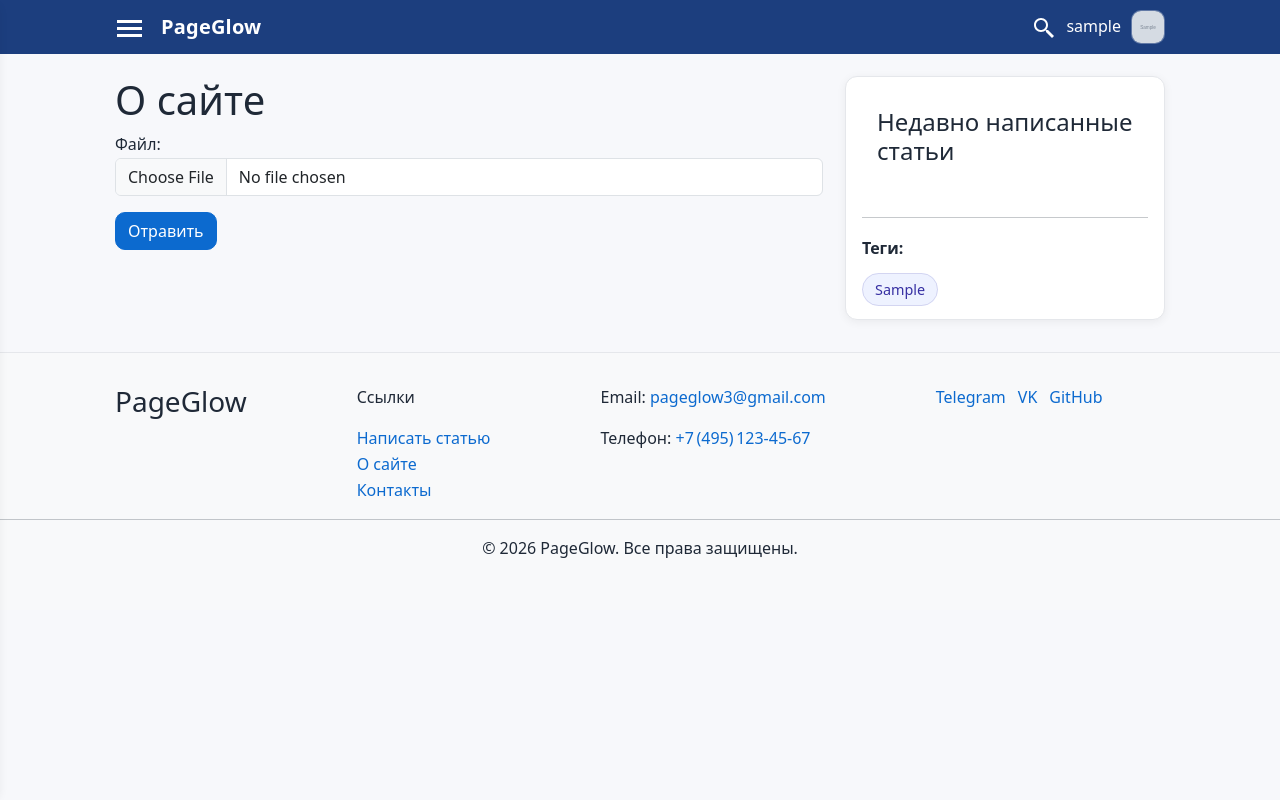
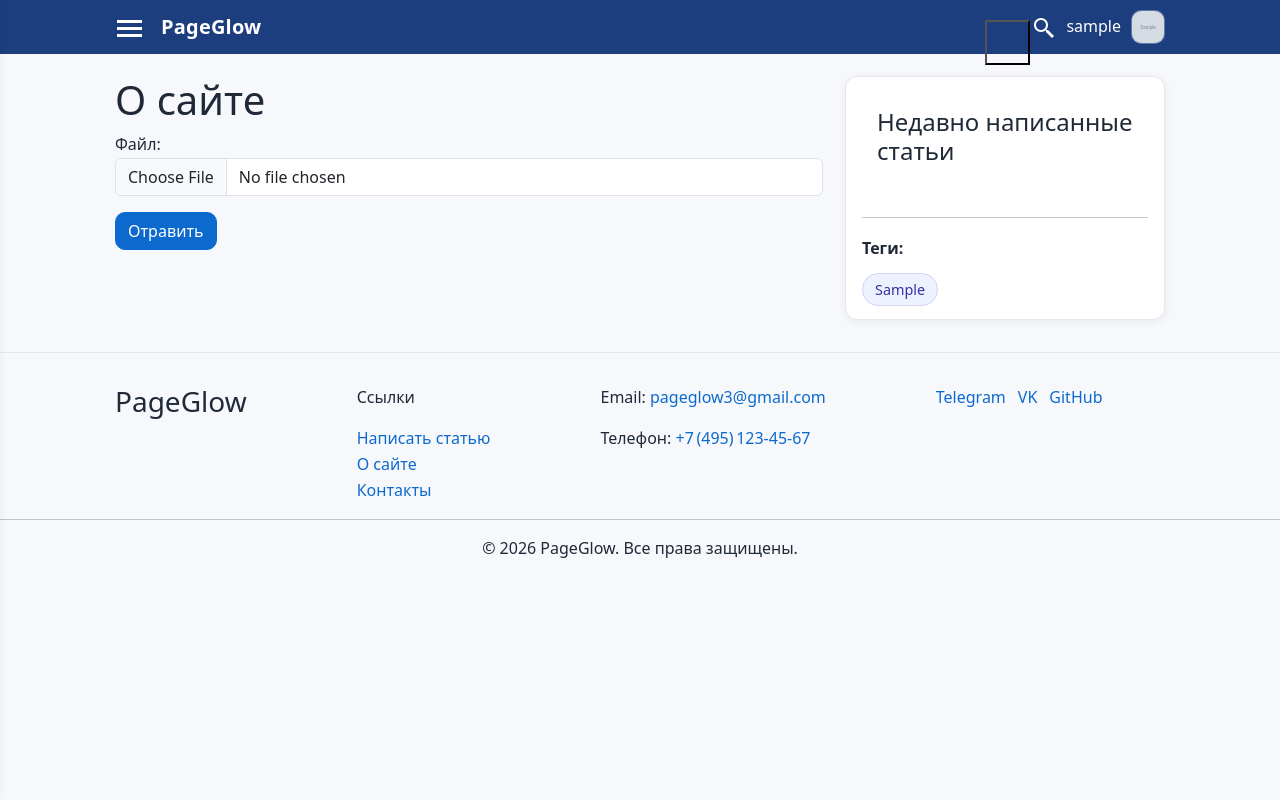
Before and after one commit to guseintarss/PageGlow3.0, a Django app: page /about/ in a window 1280 px wide. Run offline with Django 5.2, Linux system fonts and the light colour scheme; a user stored in the database is signed in; tables that the repository leaves empty hold one stand-in row (values such as "Sample post"); grey boxes marked "Sample" are stand-in pictures; some libraries are stand-ins or nearby versions.

Commit message:
dark-theme

```diff
--- a/PageGlow/main/static/main/css/app.css
+++ b/PageGlow/main/static/main/css/app.css
@@ -2,6 +2,7 @@
 
 :root{
   --bg: #f7f8fb;
+  --bg-header: #1c3e7e;
   --surface: #ffffff;
   --text: #1f2937;
   --muted: #6b7280;
@@ -12,11 +13,35 @@
   --radius: 12px;
 
   /* Dark (Obsidian-like) */
-  --obs-bg: #0f1115;
-  --obs-surface: #14171d;
-  --obs-text: rgba(255,255,255,0.86);
-  --obs-muted: rgba(255,255,255,0.56);
-  --obs-border: rgba(255,255,255,0.10);
+  --dark-bg: #0f1115;
+  --dark-bg-header: #252525;
+  --dark-surface: #14171d;
+  --dark-text: #ffffff;
+  --dark-muted: #8892b0;
+  --dark-border: #343a40;
+  --dark-primary: #115e99;
+  --dark-primary-700: #0b4c81;
+  --dark-shadow: 0 2px 10px rgba(255,255,255,0.1);
+}
+.dark-mode {
+  --bg: var(--dark-bg);
+  --bg-header: var(--dark-bg-header);
+  --surface: var(--dark-surface);
+  --text: var(--dark-text);
+  --muted: var(--dark-muted);
+  --border: var(--dark-border);
+  --primary: var(--dark-primary);
+  --primary-700: var(--dark-primary-700);
+  --shadow: var(--dark-shadow);
+}
+.theme-toggle {
+  position: fixed;
+  top: 20px;
+  right: 250px;
+  background: transparent;
+  width: 45px;
+  height: 45px;
+  cursor: pointer;
 }
 
 *{ box-sizing: border-box; }
@@ -45,7 +70,7 @@ a:hover{ text-decoration: underline; }
   position: sticky;
   top: 0;
   z-index: 1000;
-  background: #1c3e7e;
+  background: var(--bg-header);
   color: #fff;
 }
 .header-inner{
@@ -104,11 +129,11 @@ a:hover{ text-decoration: underline; }
 .top-nav a{
   padding: 8px 12px;
   border-radius: 10px;
-  color: black;
+  color: var(--text);
   text-decoration: none;
 }
 .top-nav a:hover{
-  background: #D5D5D5;
+  background: var(--bg);
   text-decoration: none;
 }
 .user-area{
@@ -158,7 +183,7 @@ a:hover{ text-decoration: underline; }
 }
 .menu-list{
     display:block;
-    color:black;
+    color:var(--text);
 }
 .menu_link{
     font-size:15px;
@@ -168,12 +193,12 @@ a:hover{ text-decoration: underline; }
 .span_published{
     padding:5px;
     background-color: green;
-    color:white;
+    color:var(--text);
 }
 .span_draft{
     padding:5px;
     background-color:orange;
-    color:black;
+    color:var(te);
 }
 
 .n:hover{
@@ -379,8 +404,8 @@ input:focus, textarea:focus, select:focus{
   gap: 10px;
 }
 .cat-selected .cat{
-  background: #e5e7eb;
-  color: #111827;
+  background: var(--bg);
+  color: var(--text);
   cursor: default;
   text-decoration: none;
 }
@@ -412,7 +437,7 @@ display:flex;
 
 /* Footer */
 .site-footer{
-  background: #f8f9fa;
+  background: var(--bg);
   border-top: 1px solid var(--border);
   padding: 32px 0;
 }
--- a/PageGlow/templates/base.html
+++ b/PageGlow/templates/base.html
@@ -2,7 +2,7 @@
 {% load glow_tags %}
 
 <!DOCTYPE html>
-<html lang="ru">
+<html lang="ru" >
 <head>
     <meta charset="UTF-8">
     <meta name="viewport" content="width=device-width, initial-scale=1">
@@ -29,6 +29,10 @@
                 {% show_categories %}
             </ul>
         </nav>
+
+        <button id="theme-toggle" class="theme-toggle">
+            <i class="sun-icon"></i>
+        </button>
 
         <div class="user-area">
             <a id="search" href="#">
@@ -110,7 +114,40 @@
     </div>
 </footer>
 {% block extra_js %}{% endblock %}
-    <script>
+<script>
+    document.addEventListener('DOMContentLoaded', () => {
+    const toggleButton = document.getElementById('theme-toggle');
+    const body = document.body;
+    const htmlElement = document.documentElement;
+
+    // Проверяем сохранённую тему
+    if (localStorage.getItem('theme') === 'dark') {
+        body.classList.add('dark-mode');
+        htmlElement.setAttribute('data-bs-theme', 'dark');
+        toggleButton.setAttribute('data-bs-theme', 'dark');
+    }
+
+    toggleButton.addEventListener('click', () => {
+     body.classList.toggle('dark-mode');
+     if (htmlElement.hasAttribute('data-bs-theme')) {
+      // Удаляем атрибуты при переключении на светлую тему
+      htmlElement.removeAttribute('data-bs-theme');
+      toggleButton.removeAttribute('data-bs-theme');
+      localStorage.removeItem('theme');
+
+    } else {
+      // Добавляем атрибуты при переключении на темную тему
+      htmlElement.setAttribute('data-bs-theme', 'dark');
+      toggleButton.setAttribute('data-bs-theme', 'dark');
+      localStorage.setItem('theme', 'dark');
+      localStorage.setItem('theme', body.classList.contains('dark-mode') ? 'dark' : '');
+    }
+
+    });
+});
+
+</script>
+<script>
 document.addEventListener('DOMContentLoaded', () => {
   const burger = document.getElementById('burger');
   const menu = document.getElementById('menu');
@@ -124,14 +161,12 @@ document.addEventListener('DOMContentLoaded', () => {
 </script>
 <script>
     document.addEventListener('DOMContentLoaded', () => {
-  const burger = document.getElementById('search');
+    const burger = document.getElementById('search');
 
-  burger.addEventListener('click', () => {
-  document.querySelector('.search-form').classList.toggle('open');
+    burger.addEventListener('click', () => {
+    document.querySelector('.search-form').classList.toggle('open');
+    });
 });
-
-});
-
 </script>
 </body>
 </html>
```
Also changed, not shown: PageGlow/users/forms.py (+7 -7 lines), PageGlow/users/templates/users/edit_profile.html (+5 -2 lines), PageGlow/media/c3354f9e0df11f084b8aeff0e6241ad_1.jpeg (added).
